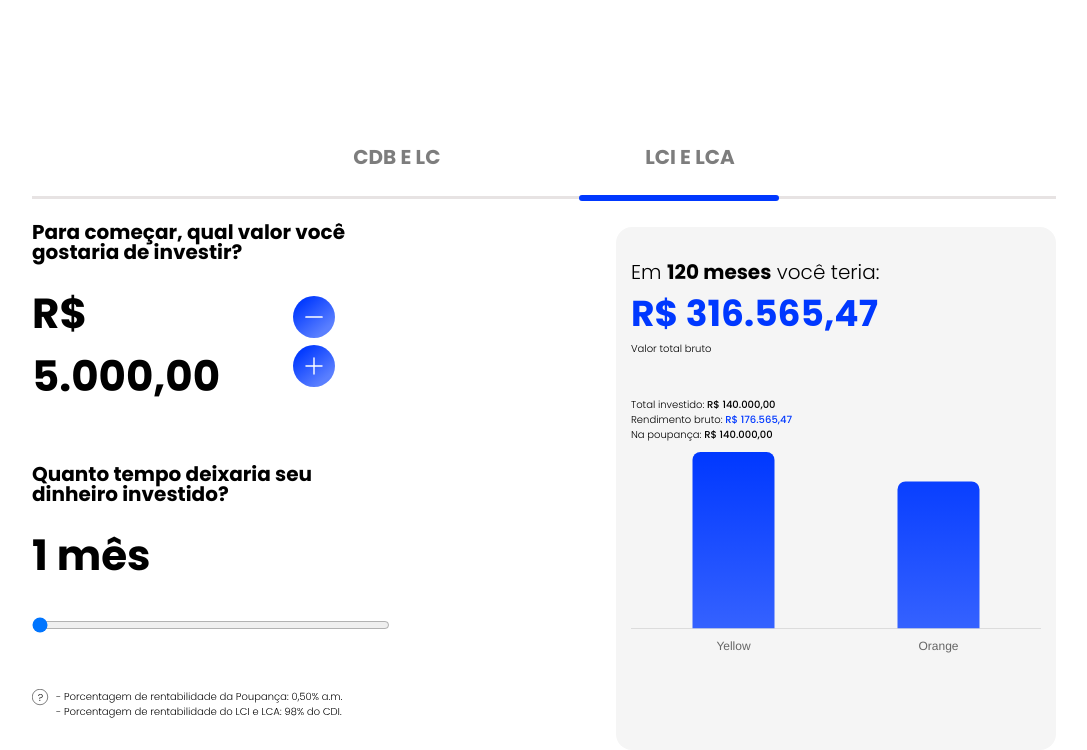
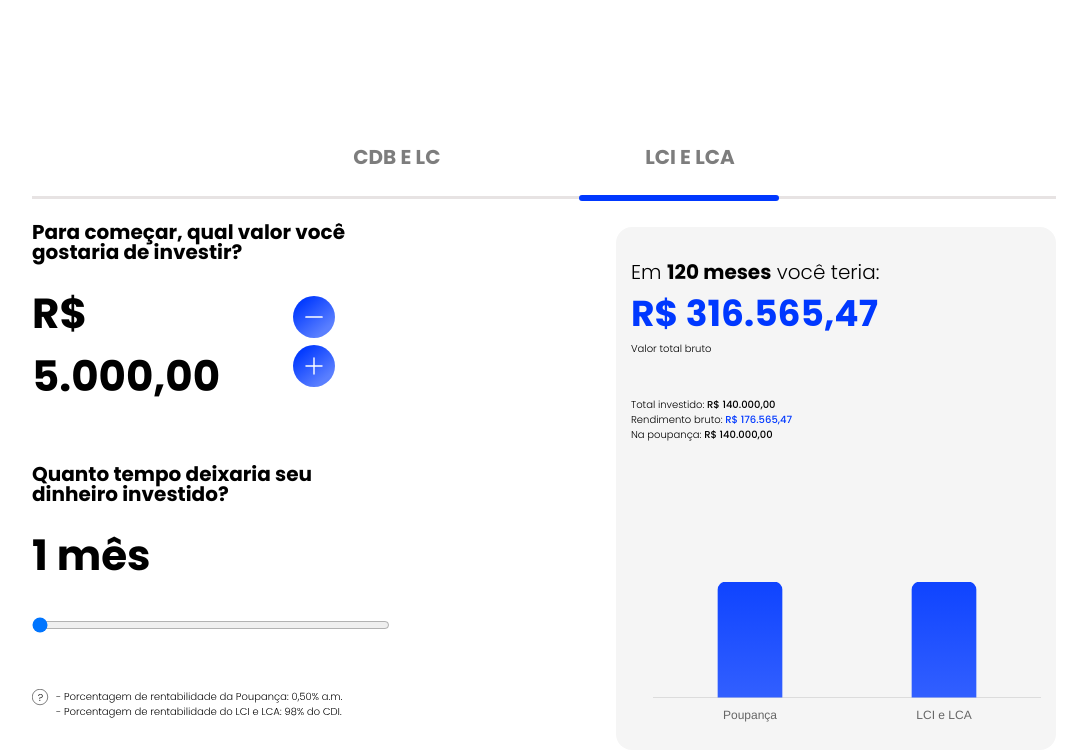
Before and after one commit to lindembergs/simulador-de-investimentos-v2, a website: page index.html in a window 1280 px wide. Shown: the part 104-854 px from the top of the page, without its empty margins (96-1183 px from the left). Drawn offline with nearby package versions, Linux system fonts and the light colour scheme.

Commit message:
ajuste no position da div metricas

```diff
--- a/assets/css/styles.css
+++ b/assets/css/styles.css
@@ -218,8 +218,7 @@ main {
   color: #0038ff;
 }
 
-/* .metrics {
-  width: 360px;
-  height: 184px;
-  border-radius: 8px, 8px, 0px, 0px;
-} */
+.metrics {
+  margin-top: 80px;
+  margin-left: 22px;
+}
--- a/assets/js/main.js
+++ b/assets/js/main.js
@@ -1,22 +1,25 @@
-// início do perrengue do gráfico
-
 document.addEventListener("DOMContentLoaded", () => {
   const ctx = document.getElementById("myChart").getContext("2d");
 
-  const gradient = ctx.createLinearGradient(0, 0, 0, 300);
-  gradient.addColorStop(0, "#0038FF");
-  gradient.addColorStop(1, "#5A7FFF");
+  const gradientPoupanca = ctx.createLinearGradient(0, 0, 0, 300);
+  gradientPoupanca.addColorStop(0, "#0038FF");
+  gradientPoupanca.addColorStop(1, "#5A7FFF");
 
-  const myChart = new Chart(ctx, {
+  const gradientLCI_LCA = ctx.createLinearGradient(0, 0, 0, 300);
+  gradientLCI_LCA.addColorStop(0, "#0038FF");
+  gradientLCI_LCA.addColorStop(1, "#5A7FFF");
+
+  new Chart(ctx, {
     type: "bar",
     data: {
-      labels: ["Yellow", "Orange"],
+      labels: ["Poupança", "LCI e LCA"],
       datasets: [
         {
-          data: [12, 10],
-          backgroundColor: gradient,
+          data: [80, 80],
+          backgroundColor: [gradientPoupanca, gradientLCI_LCA],
           borderWidth: 0,
           barPercentage: 0.5,
+          barThickness: 64, // Largura da barra
         },
       ],
     },
@@ -31,23 +34,10 @@ document.addEventListener("DOMContentLoaded", () => {
       },
       plugins: {
         legend: { display: false },
-        tooltip: { callbacks: { title: () => "" } },
-        afterDraw: (chart) => {
-          const ctx = chart.ctx;
-          chart.data.datasets.forEach((dataset, datasetIndex) => {
-            const meta = chart.getDatasetMeta(datasetIndex);
-            if (!meta.hidden) {
-              meta.data.forEach((element, index) => {
-                const model = element._model;
-                const value = index === 0 ? "R$69.996,00" : "R$104.037,43";
-                ctx.fillStyle = "#000";
-                ctx.font = "12px Arial";
-                ctx.textAlign = "center";
-                ctx.textBaseline = "bottom";
-                ctx.fillText(value, model.x, model.y - 10);
-              });
-            }
-          });
+        tooltip: {
+          callbacks: {
+            title: () => "", // Remover título padrão do tooltip
+          },
         },
       },
       elements: {
@@ -60,7 +50,11 @@ document.addEventListener("DOMContentLoaded", () => {
           },
         },
       },
+      layout: {
+        padding: {
+          top: 50, // Ajuste conforme necessário
+        },
+      },
     },
   });
 });
-// fim do inimigo
```
